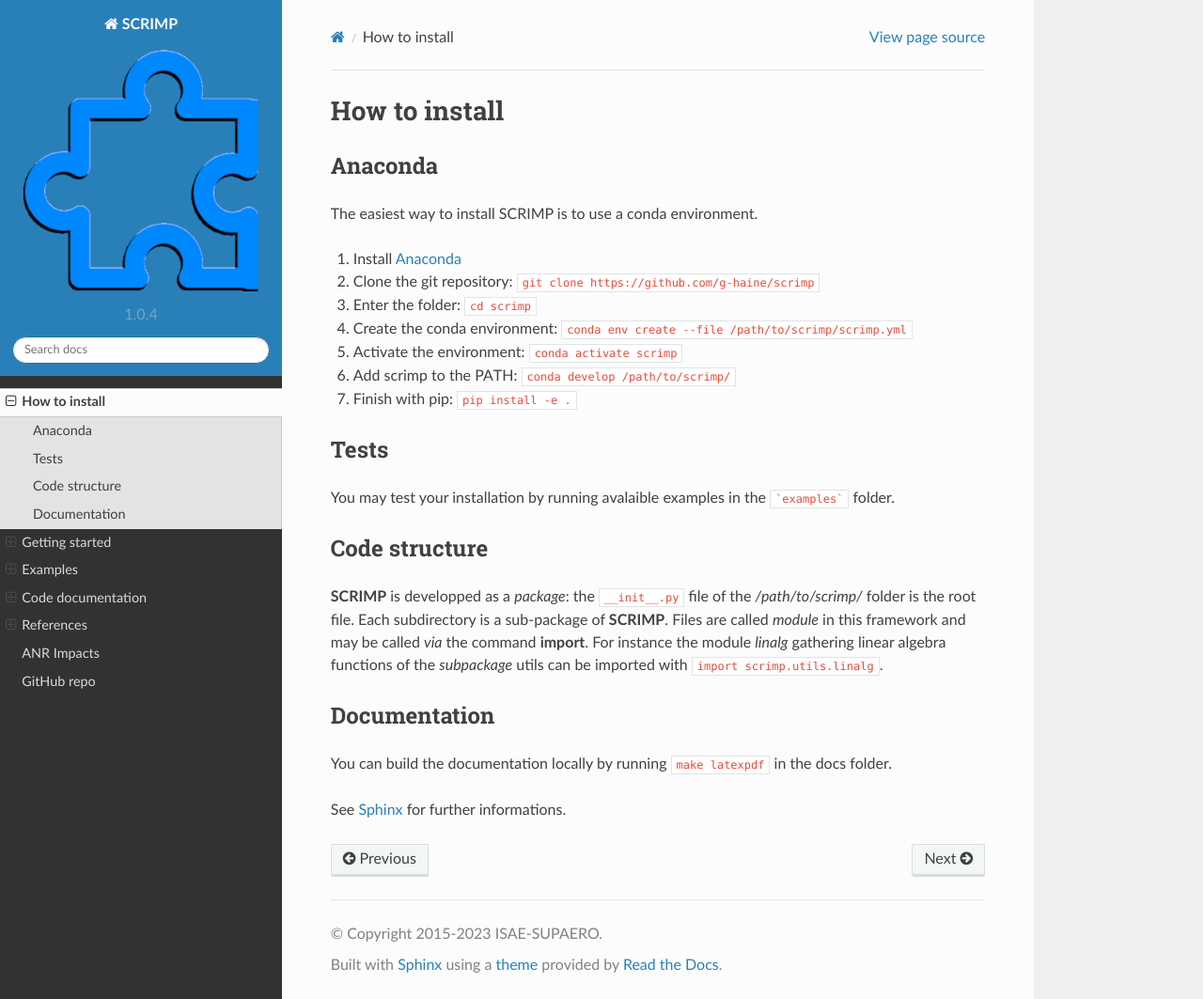
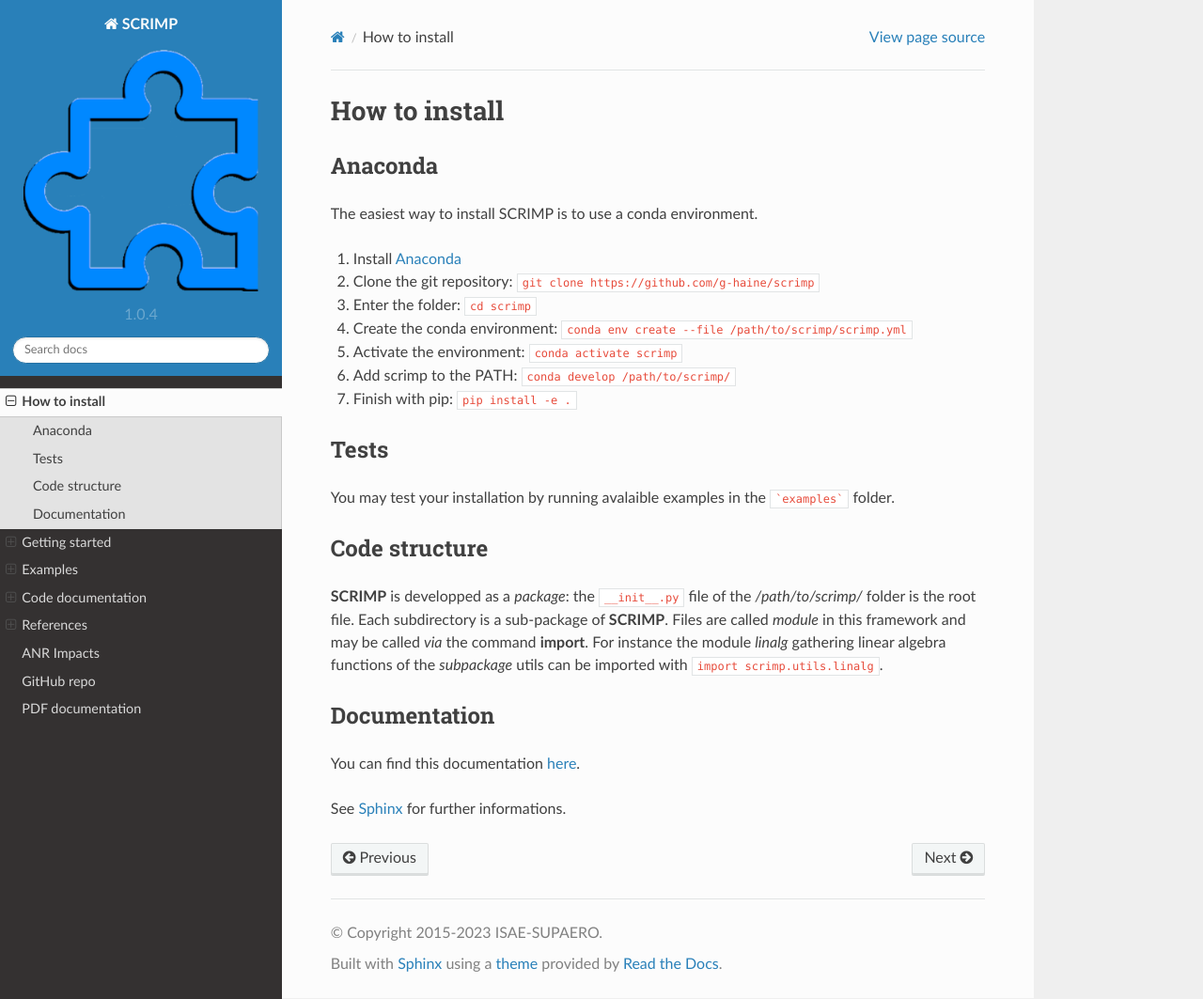
Before and after one commit to g-haine/scrimp, a Sphinx documentation site: the page built from docs/source/install.rst, in a window 1280 px wide and 1063 px high. Shown: the whole window at 94% size. Built offline with Sphinx 7.4.7 and the Read the Docs theme 2.0.0, drawn with Linux system fonts in a browser that asks for light colours.

Commit message:
Finalizing PDF documentation generation

```diff
--- a/docs/source/index.rst
+++ b/docs/source/index.rst
@@ -23,7 +23,7 @@
 
 **SCRIMP** aims at speeding the coding process of the **Partitioned Finite Element Method** on a wide range of (multi-)physical systems (`Brugnoli *et al.* (2021) <https://doi.org/10.4236/jamp.2021.96088>`_), and scrimp and save time!
 
-The documentation is `available in pdf<https://g-haine.github.io/scrimp/latex/scrimp.pdf>`_.
+The documentation is `available in pdf <https://g-haine.github.io/scrimp/latex/scrimp.pdf>`_.
 
 Table of Contents
 =================
@@ -38,6 +38,7 @@
     References <biblio>
     ANR Impacts <https://impacts.ens2m.fr/>
     GitHub repo <https://github.com/g-haine/scrimp>
+    PDF documentation <https://g-haine.github.io/scrimp/latex/scrimp.pdf>
 
 ************************
 Port-Hamiltonian systems
--- a/docs/source/install.rst
+++ b/docs/source/install.rst
@@ -27,6 +27,6 @@
 Documentation
 -------------
 
-You can build the documentation locally by running ``make latexpdf`` in the docs folder.
+You can find this documentation `here <https://g-haine.github.io/scrimp/latex/scrimp.pdf>`_.
 
 See `Sphinx <https://www.sphinx-doc.org/>`_ for further informations.
--- a/docs/source/scrimp.rst
+++ b/docs/source/scrimp.rst
@@ -3,7 +3,7 @@
 
 This documentation is generated automatically from the python source using `SPHINX <https://www.sphinx-doc.org/en/master/>`_.
 
-This documentation is `available in pdf<https://g-haine.github.io/scrimp/latex/scrimp.pdf>`_.
+This documentation is `available in pdf <https://g-haine.github.io/scrimp/latex/scrimp.pdf>`_.
 
 Sub-packages
 ------------
```
Also changed, not shown: README.md (+1 -1 lines).
